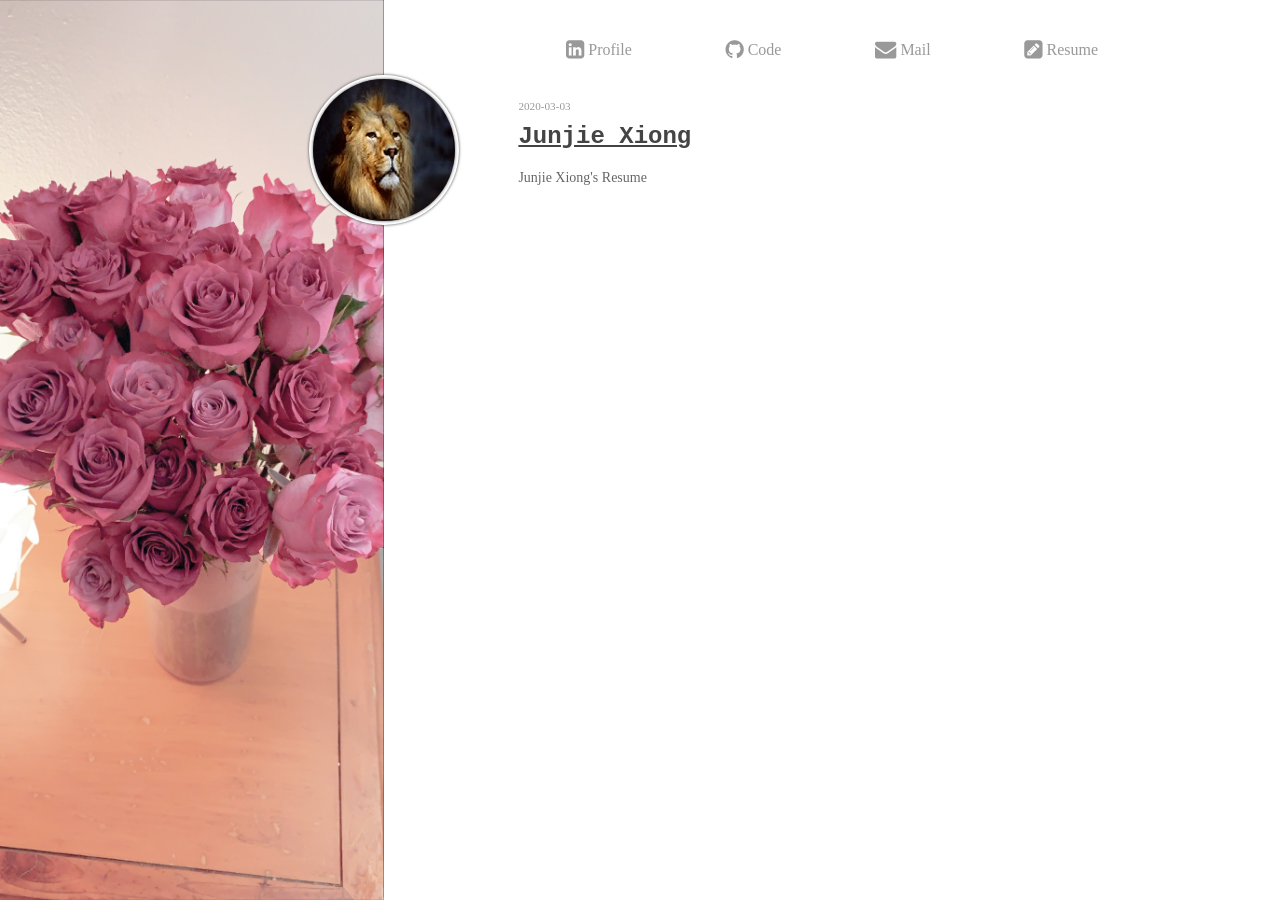
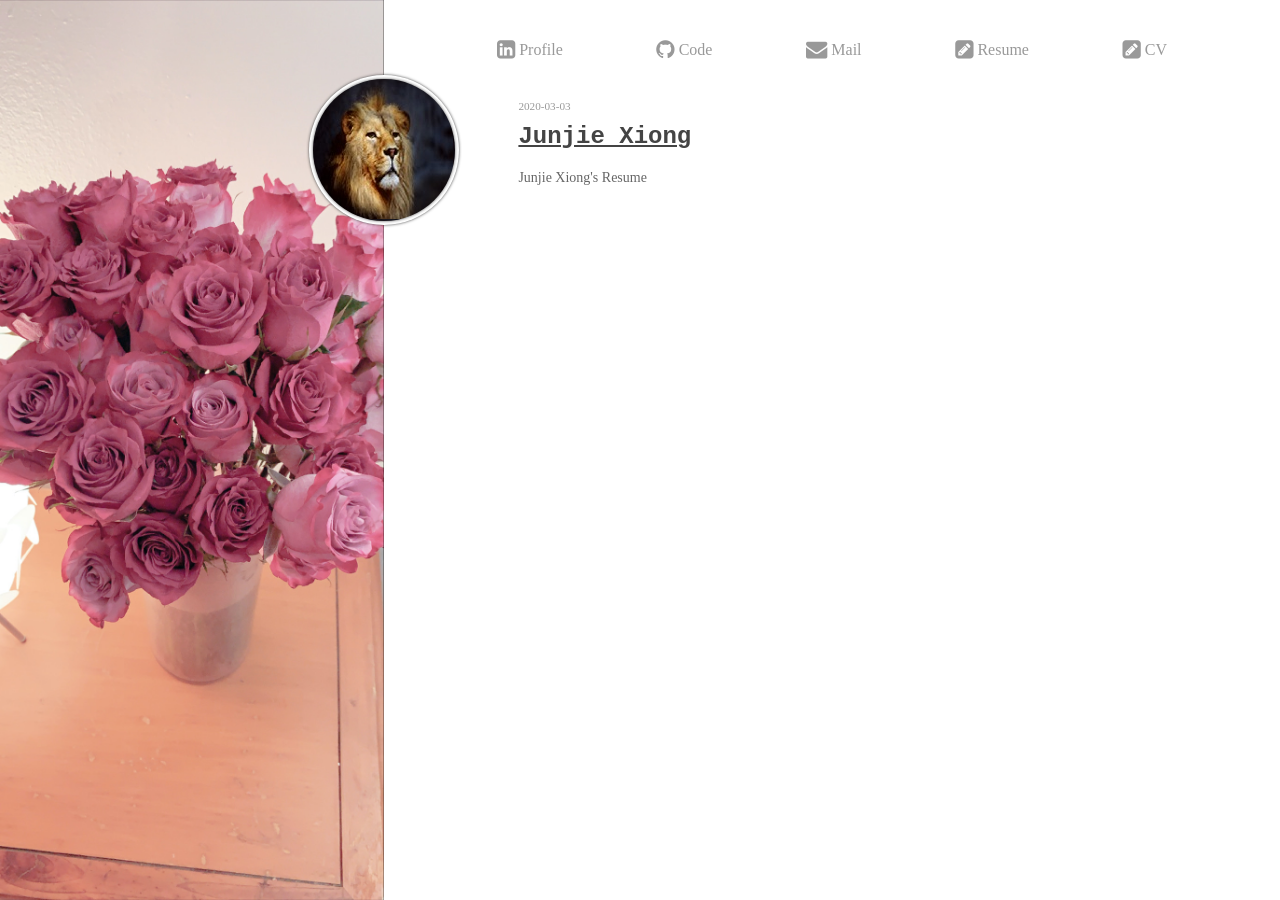
Before and after one commit to jjAugust/jjAugust.github.io, a Jekyll site: the page built from index.html, in a window 1280 px wide. Built offline with Jekyll 4.4.1, drawn with Linux system fonts in a browser that asks for light colours; the list of posts is cut into pages by our own code.

Commit message:
Update index.html

```diff
--- a/index.html
+++ b/index.html
@@ -9,6 +9,7 @@
           <a href="{{ site.myblog.github }}"><i class="icon-github icon-large"></i><span> Code</span></a>
           <a href="{{ site.myblog.email }}"><i class="icon-envelope icon-large"></i><span> Mail</span></a>
           <a class="hide-phone" href="http://jjAugust.github.io/resume" target="_blank"><i class="icon-edit-sign icon-large"></i><span> Resume</span></a>
+          <a class="hide-phone" href="http://jjAugust.github.io/files/CV_Xiong.pdf" target="_blank"><i class="icon-edit-sign icon-large"></i><span> CV</span></a>
         </div>
 
         <ul class="artical-list">
```
